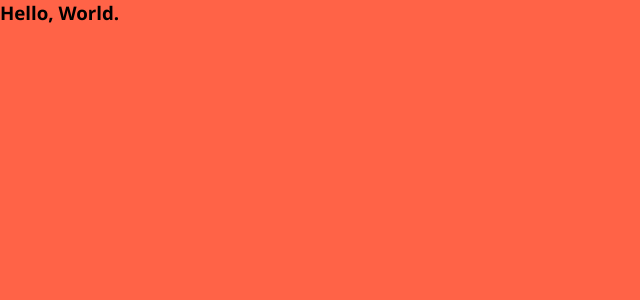
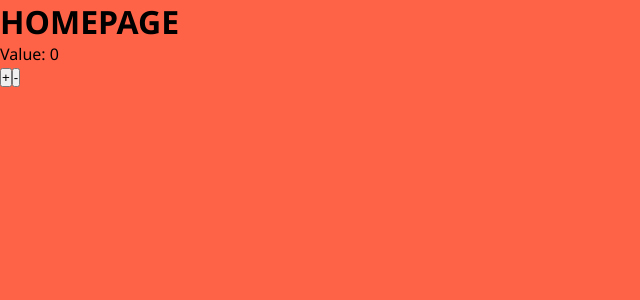
Before and after one commit to notAro14/github-explorer, a React (Create React App) app: page / in a window 1280 px wide. Shown: the top 300 px of the page, without its empty margins (0-640 px from the left). Built offline with nearby package versions, Linux system fonts and the light colour scheme.

Commit message:
Boilerplate redux et reselect, ajout d'exemple avec un composant Counter

```diff
--- a/src/App.js
+++ b/src/App.js
@@ -1,12 +1,14 @@
 import React from "react";
 import { Switch, Route } from "react-router-dom";
+
+import { HomePage } from "./pages";
 
 function App() {
   return (
     <div>
       <Switch>
         <Route exact path="/">
-          <h3>Hello, World.</h3>
+          <HomePage />
         </Route>
         <Route>
           <h3>Not found</h3>
--- /dev/null
+++ b/src/components/Counter/Counter.component.jsx
@@ -0,0 +1,25 @@
+import React from "react";
+import { connect } from "react-redux";
+
+import { increment, decrement } from "../../redux/Counter/Counter.actions";
+import { selectCounter } from "../../redux/Counter/Counter.selectors";
+
+const Counter = ({ counter, increment, decrement }) => {
+  return (
+    <div>
+      <p>Value: {counter}</p>
+      <button onClick={() => increment()}>+</button>
+      <button onClick={() => decrement()}>-</button>
+    </div>
+  );
+};
+
+const mapStateToProps = (state) => ({
+  counter: selectCounter(state),
+});
+const mapDispatchToProps = (dispatch) => ({
+  increment: () => dispatch(increment()),
+  decrement: () => dispatch(decrement()),
+});
+
+export default connect(mapStateToProps, mapDispatchToProps)(Counter);
--- /dev/null
+++ b/src/components/index.js
@@ -0,0 +1 @@
+export { default as Counter } from "./Counter/Counter.component";
--- a/src/index.js
+++ b/src/index.js
@@ -2,16 +2,20 @@ import React from "react";
 import ReactDOM from "react-dom";
 import * as serviceWorker from "./serviceWorker";
 import { BrowserRouter as MyRouter } from "react-router-dom";
+import { Provider } from "react-redux";
 
 import App from "./App";
+import { myStore } from "./redux/store";
 import { GlobalStyles } from "./Global.styles";
 
 ReactDOM.render(
   <React.StrictMode>
     <GlobalStyles />
-    <MyRouter>
-      <App />
-    </MyRouter>
+    <Provider store={myStore}>
+      <MyRouter>
+        <App />
+      </MyRouter>
+    </Provider>
   </React.StrictMode>,
   document.getElementById("root")
 );
--- /dev/null
+++ b/src/pages/Home/Home.page.jsx
@@ -0,0 +1,13 @@
+import React from "react";
+import { Counter } from "../../components/index";
+
+const HomePage = () => {
+  return (
+    <div>
+      <h1>HOMEPAGE</h1>
+      <Counter />
+    </div>
+  );
+};
+
+export default HomePage;
--- /dev/null
+++ b/src/pages/index.js
@@ -0,0 +1 @@
+export { default as HomePage } from "./Home/Home.page";
--- /dev/null
+++ b/src/redux/Counter/Counter.actions.js
@@ -0,0 +1,11 @@
+import counterActionTypes from "./Counter.types";
+export const increment = () => {
+  return {
+    type: counterActionTypes.INCREMENT,
+  };
+};
+export const decrement = () => {
+  return {
+    type: counterActionTypes.DECREMENT,
+  };
+};
--- /dev/null
+++ b/src/redux/Counter/Counter.reducer.js
@@ -0,0 +1,24 @@
+import counterActionTypes from "./Counter.types";
+
+const INITIAL_STATE = {
+  counter: 0,
+};
+
+const CounterReducer = (state = INITIAL_STATE, action) => {
+  switch (action.type) {
+    case counterActionTypes.INCREMENT:
+      return {
+        ...state,
+        counter: state.counter + 1,
+      };
+    case counterActionTypes.DECREMENT:
+      return {
+        ...state,
+        counter: state.counter - 1,
+      };
+    default:
+      return state;
+  }
+};
+
+export default CounterReducer;
--- /dev/null
+++ b/src/redux/Counter/Counter.selectors.js
@@ -0,0 +1,8 @@
+import { createSelector } from "reselect";
+
+const selectCounterReducer = (state) => state.counterReducer;
+
+export const selectCounter = createSelector(
+  [selectCounterReducer],
+  (counterReducer) => counterReducer.counter
+);
--- /dev/null
+++ b/src/redux/Counter/Counter.types.js
@@ -0,0 +1,5 @@
+const counterActionTypes = {
+  INCREMENT: "INCREMENT",
+  DECREMENT: "DECREMENT",
+};
+export default counterActionTypes;
--- /dev/null
+++ b/src/redux/root-reducer.js
@@ -0,0 +1,8 @@
+import { combineReducers } from "redux";
+
+import CounterReducer from "./Counter/Counter.reducer";
+
+const RootReducer = combineReducers({
+  counterReducer: CounterReducer,
+});
+export default RootReducer;
--- /dev/null
+++ b/src/redux/store.js
@@ -0,0 +1,17 @@
+import { createStore, applyMiddleware, compose } from "redux";
+import { logger } from "redux-logger";
+
+import RootReducer from "./root-reducer";
+
+const middlewares = [];
+if (process.env.NODE_ENV === "development") {
+  middlewares.push(logger);
+}
+
+export const myStore = createStore(
+  RootReducer,
+  compose(
+    applyMiddleware(...middlewares),
+    window.__REDUX_DEVTOOLS_EXTENSION__ && window.__REDUX_DEVTOOLS_EXTENSION__()
+  )
+);
```
